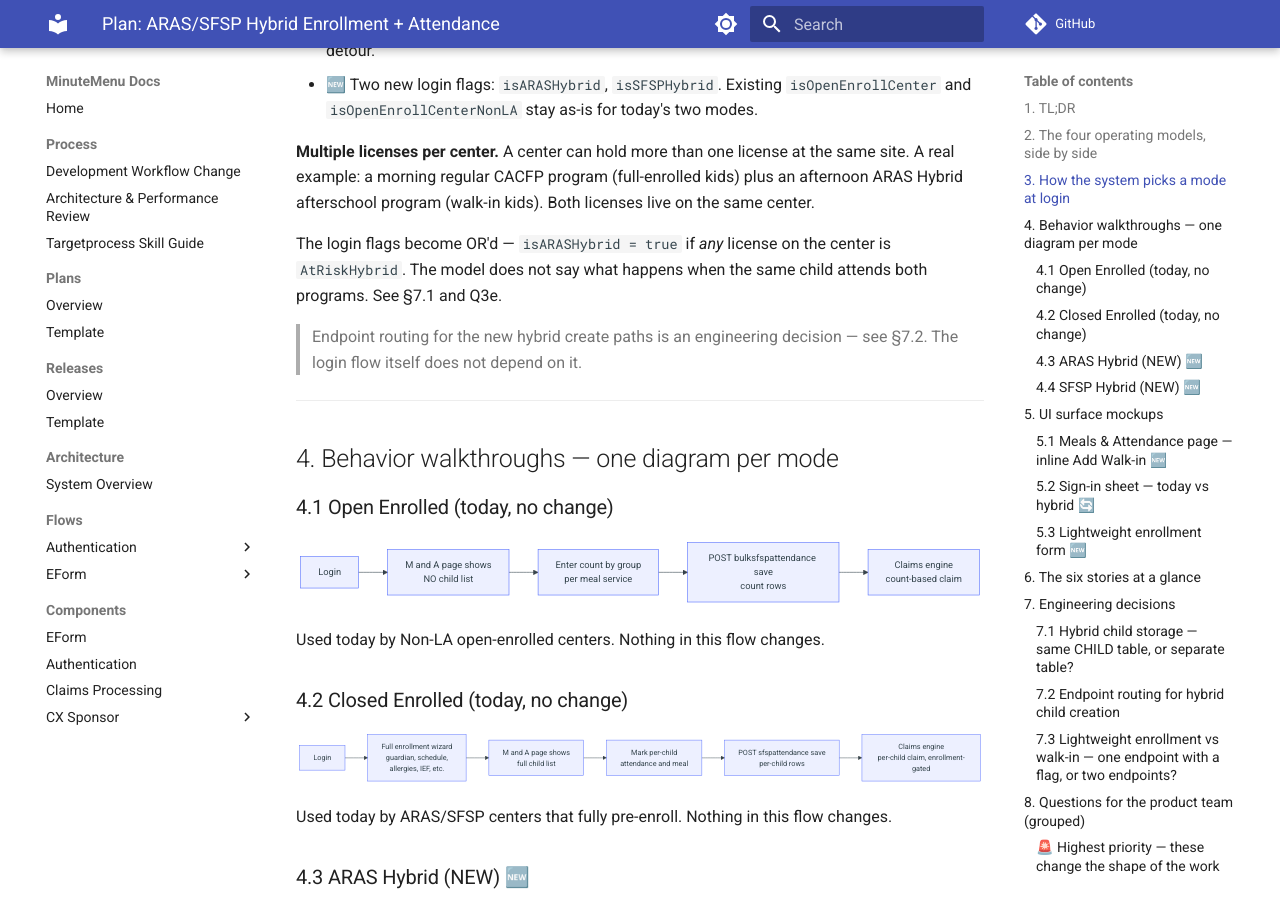
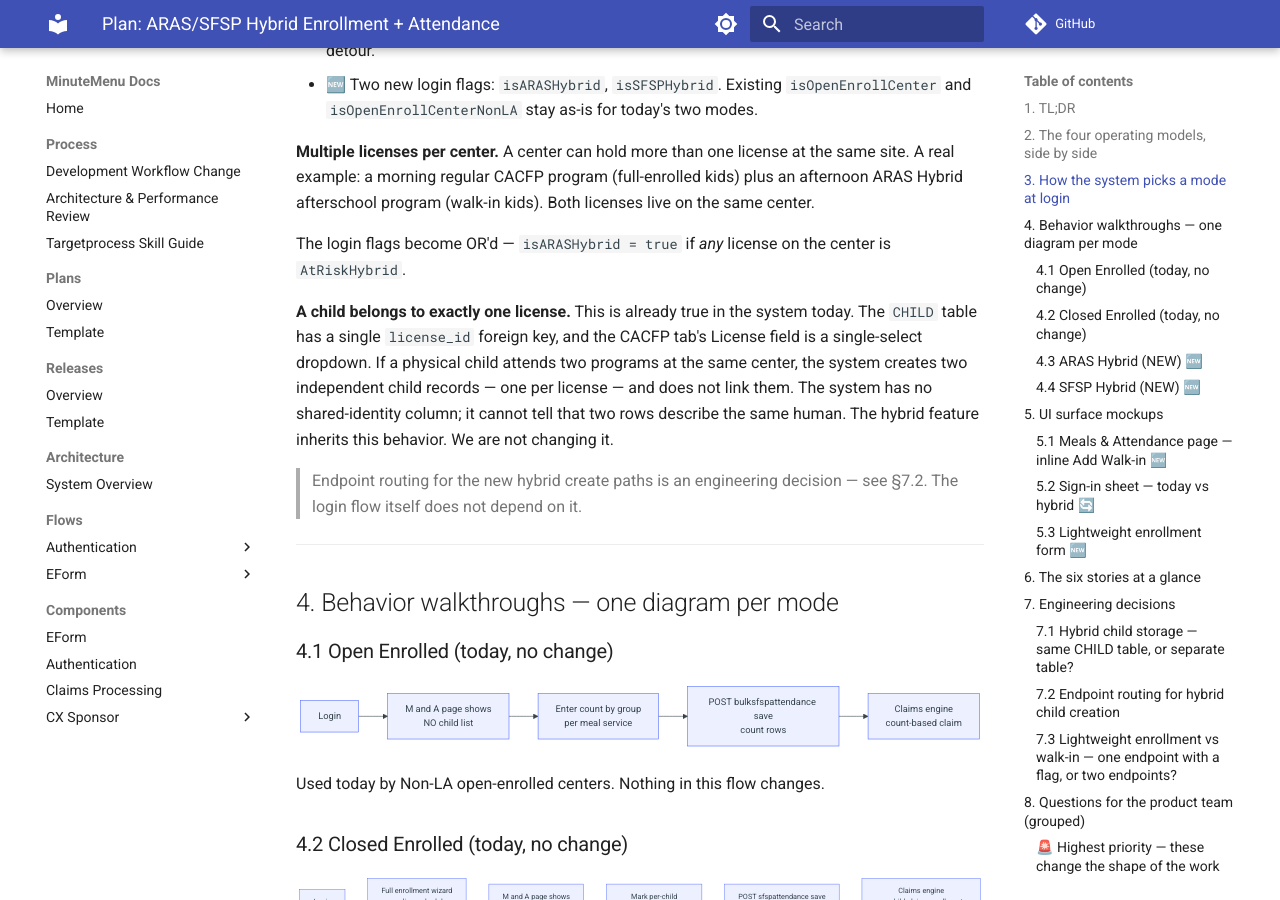
Before and after one commit to MinuteMenu/docs, an MkDocs documentation site: the page built from docs/plans/323000 hybrid enrollment and attendance/323000.md, in a window 1280 px wide and 900 px high, scrolled down 2517 px. Built offline with MkDocs 1.6.1 and Material for MkDocs 9.7.7, drawn with Linux system fonts in a browser that asks for light colours; comment, search, counter and statistics services are not loaded; some of the changed text lies outside the part shown.

Commit message:
Remove Q3e — child-license is 1:1 by design, not an open question
Verified on dev2 (center #1056): the License field on the CACFP tab
is a single-select dropdown bound to `sponsorChildCacfp.licenseId`.
The CHILD table holds one license_id per row.

The system has no shared-identity column above CHILD. If a physical
child attends two programs at the same center, the result is two
independent records — and the system cannot tell they describe the
same human. Recognising identity would require a new "person" entity,
which is out of scope.

The hybrid feature inherits this behavior. No question for product.

§3 now states the constraint directly. §7.1 open-dependencies list
reduced to Q3a–Q3d.

Co-Authored-By: Claude Opus 4.7 (1M context) <noreply@anthropic.com>

```diff
--- a/docs/plans/323000 hybrid enrollment and attendance/323000.md
+++ b/docs/plans/323000 hybrid enrollment and attendance/323000.md
@@ -84,7 +84,9 @@ flowchart TD
 
 **Multiple licenses per center.** A center can hold more than one license at the same site. A real example: a morning regular CACFP program (full-enrolled kids) plus an afternoon ARAS Hybrid afterschool program (walk-in kids). Both licenses live on the same center.
 
-The login flags become OR'd — `isARASHybrid = true` if *any* license on the center is `AtRiskHybrid`. The model does not say what happens when the same child attends both programs. See §7.1 and Q3e.
+The login flags become OR'd — `isARASHybrid = true` if *any* license on the center is `AtRiskHybrid`.
+
+**A child belongs to exactly one license.** This is already true in the system today. The `CHILD` table has a single `license_id` foreign key, and the CACFP tab's License field is a single-select dropdown. If a physical child attends two programs at the same center, the system creates two independent child records — one per license — and does not link them. The system has no shared-identity column; it cannot tell that two rows describe the same human. The hybrid feature inherits this behavior. We are not changing it.
 
 > Endpoint routing for the new hybrid create paths is an engineering decision — see §7.2. The login flow itself does not depend on it.
 
@@ -278,15 +280,14 @@ Decisions the engineering team is making (or proposing) based on the code we hav
 
 **Why we lean separate.** A separate table is honest about the shape difference. The downside is a known, bounded list of consumers that need to handle two tables — clean, scoped work. The downside of same-table is unknown, diffuse risk across every existing `CHILD` consumer.
 
-**Open dependencies on product (see §8 Q3a–Q3e).** Five product questions feed this recommendation:
+**Open dependencies on product (see §8 Q3a–Q3d).** Four product questions feed this recommendation:
 
 - **Q3a — Walk-in record purpose.** One-time audit trail, or working record reused across days?
 - **Q3b — Promotion path.** Can a walk-in be converted to a full-enrolled child later?
 - **Q3c — Regulatory minimum.** Name on the sign-in sheet, or full audit-trail compliance?
 - **Q3d — Reporting parity.** Mixed with full-enrolled kids in reports, or its own view?
-- **Q3e — Cross-program identity.** Same child in both programs — one record or two?
 
-If product answers point to "durable identity, frequent promotion, mixed reporting, shared identity across programs", same-table starts to argue for itself and we revisit.
+If product answers point to "durable identity, frequent promotion, mixed reporting", same-table starts to argue for itself and we revisit.
 
 ### 7.2 Endpoint routing for hybrid child creation
 
@@ -336,7 +337,6 @@ Where the Answer column shows `_(proposed)_` it is our working assumption; produ
 | Q3b | Can a walk-in child be converted to a full-enrolled child later? Yes or no. If yes, briefly describe what the center expects — same record with fields filled in, or a new enrollment that supersedes the walk-in? Feeds §7.1. | | draft |
 | Q3c | What does CACFP/ARAS/SFSP regulation actually require of these records — just a name on the sign-in sheet, or the same audit-trail compliance as enrolled kids? Drives how much compliance scaffolding hybrid records need. Feeds §7.1. | | draft |
 | Q3d | Where do hybrid kids show up in reports? Alongside full-enrolled kids in sponsor monthly reports and headcount dashboards, or in a separate hybrid-only view? If mixed, reporting queries have to know about both worlds. Feeds §7.1. | | draft |
-| Q3e | A center can hold both a regular CACFP license and an ARAS Hybrid license at the same site — morning daycare and afterschool program on the same site is a real example. If the same child attends both programs, do we keep one record linked to both, or two independent records? Strongly affects whether full and hybrid storage can share a key. Feeds §7.1. | | draft |
 
 ### Behavior and scope
 
```
